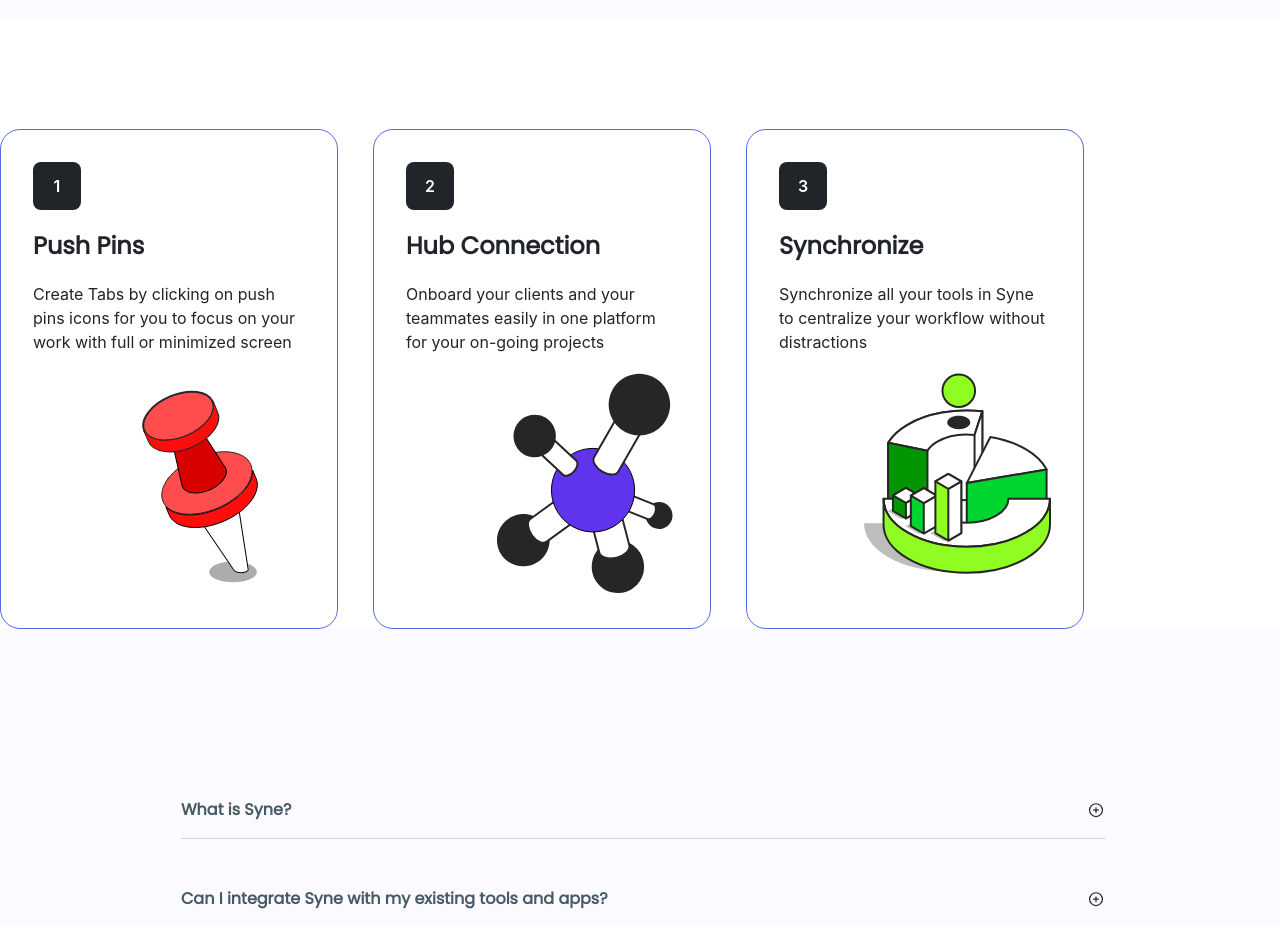
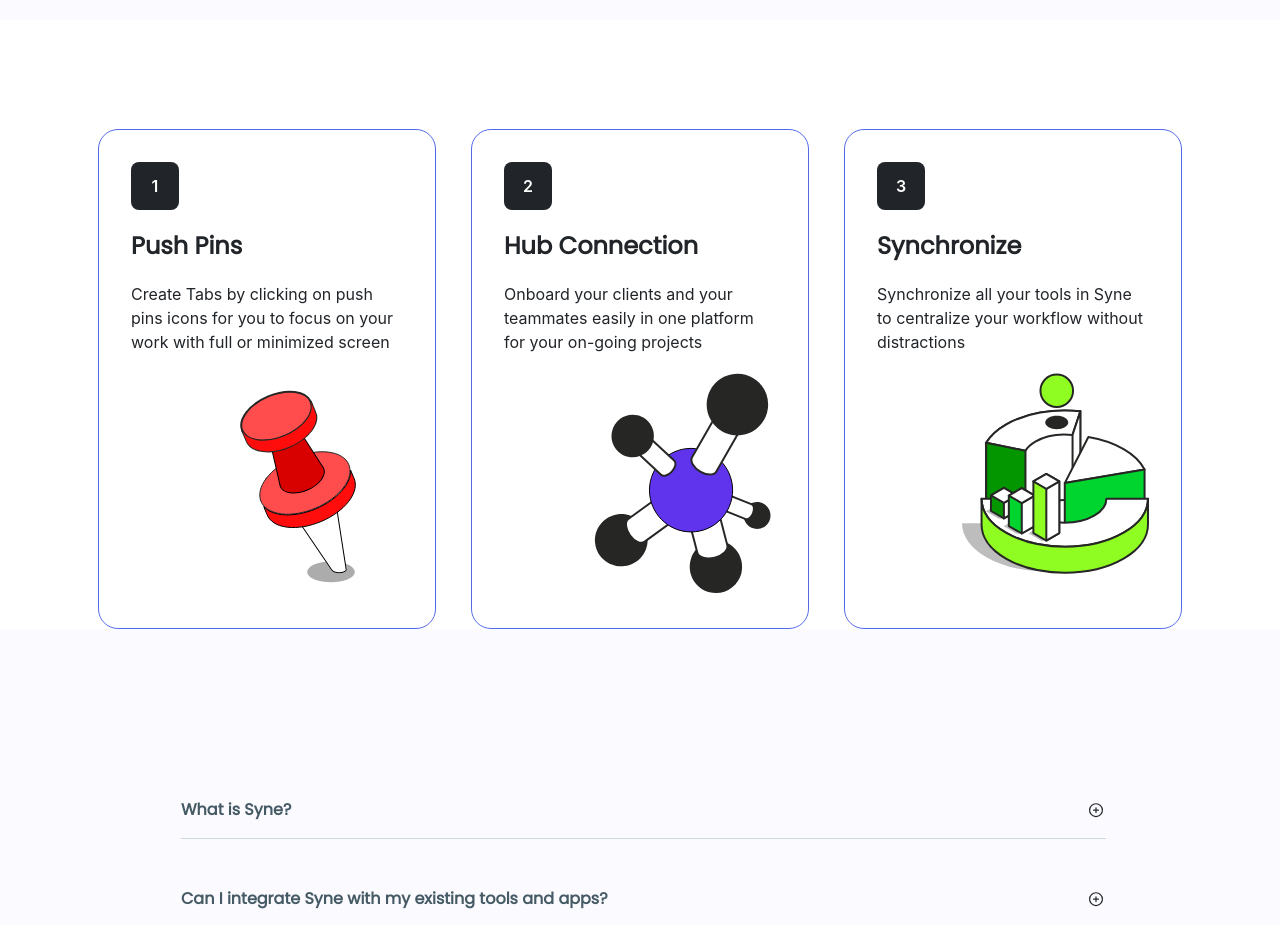
Before and after one commit to jeannyinthelamp/sycamore.ai, a React (Create React App) app: page / in a window 1280 px wide. Shown: the part 860-1785 px from the top of the page. Built offline with nearby package versions, Linux system fonts and the light colour scheme.

Commit message:
Update margins and dimensions of card component wrappers

```diff
--- a/src/Components/Landing/Features/Features.js
+++ b/src/Components/Landing/Features/Features.js
@@ -29,7 +29,7 @@ const Features = () => {
     },
   ];
   return (
-    <div className='mt-[109px] flex flex-row'>
+    <div className='card-components-wrapper w-[1084px] mt-[109px] mx-auto flex flex-row justify-center items-center '>
       <FeaturesCard
         number={data[0].number}
         title={data[0].title}
```
